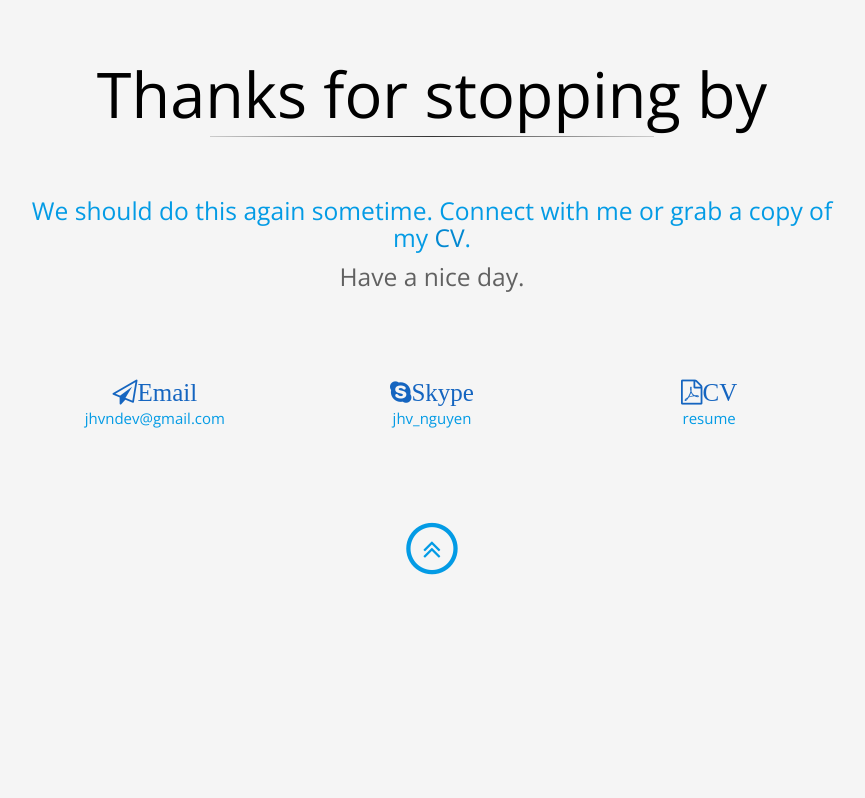
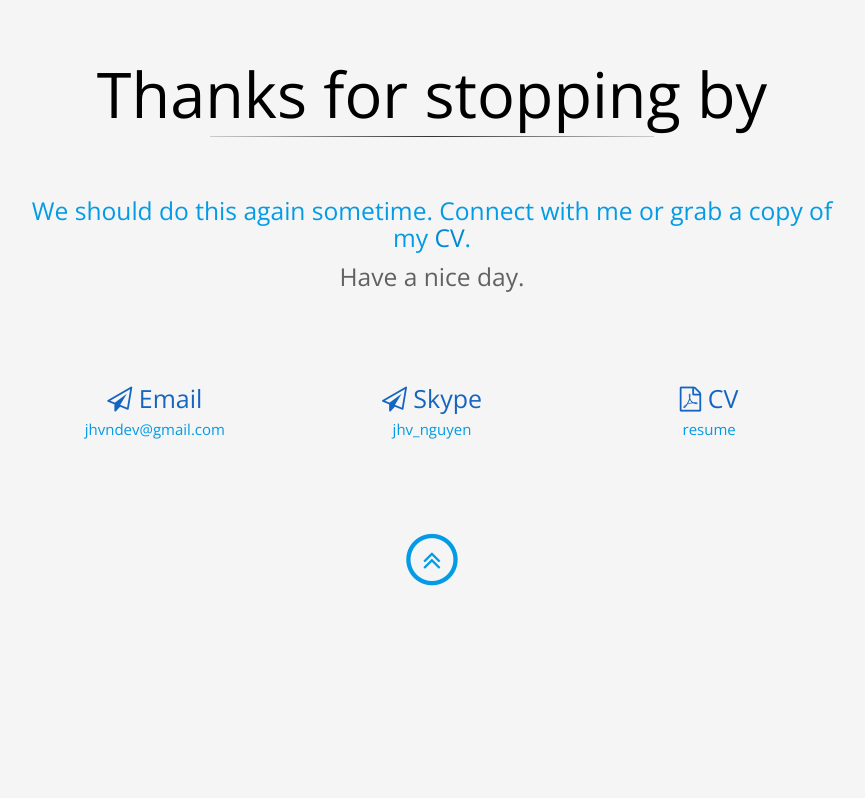
Before and after one commit to The10th/portfolio-redux, a PHP site: page / in a window 1280 px wide. Shown: the part 2018-2816 px from the top of the page, without its empty margins (208-1073 px from the left). Run offline with PHP 8.4, Linux system fonts and the light colour scheme; some libraries are stand-ins or nearby versions.

Commit message:
icon and link separation

```diff
--- a/index.php
+++ b/index.php
@@ -114,17 +114,23 @@
 			</div>
 			<div class="row content center contact">
 				<div class="col s12 m4 l4">
-					<a href="mailto:jhvndev@gmail.com" class='fa fa-paper-plane-o shake'>Email</a>
+					<a href="mailto:jhvndev@gmail.com" class='shake'>
+						<i class="fa fa-paper-plane-o"></i> Email
+					</a>
 					<br />
 					<small>jhvndev@gmail.com</small>
 				</div>
 				<div class="col s12 m4 l4">
-					<a href='skype:jhv_nguyen?call' class='fa fa-skype shake'>Skype</a>
+					<a href='skype:jhv_nguyen?call' class='shake'>
+						<i class="fa fa-paper-plane-o"></i>	Skype
+					</a>
 					<br />
 					<small>jhv_nguyen</small>
 				</div>
 				<div class="col s12 m4 l4">
-					<a href="./download/jhvndrev.pdf" class='fa fa-file-pdf-o shake'>CV</a>
+					<a href="./download/jhvndrev.pdf" class='shake'>
+						<i class="fa fa-file-pdf-o"></i> CV
+					</a>
 					<br />
 					<small>resume</small>
 				</div>
```
